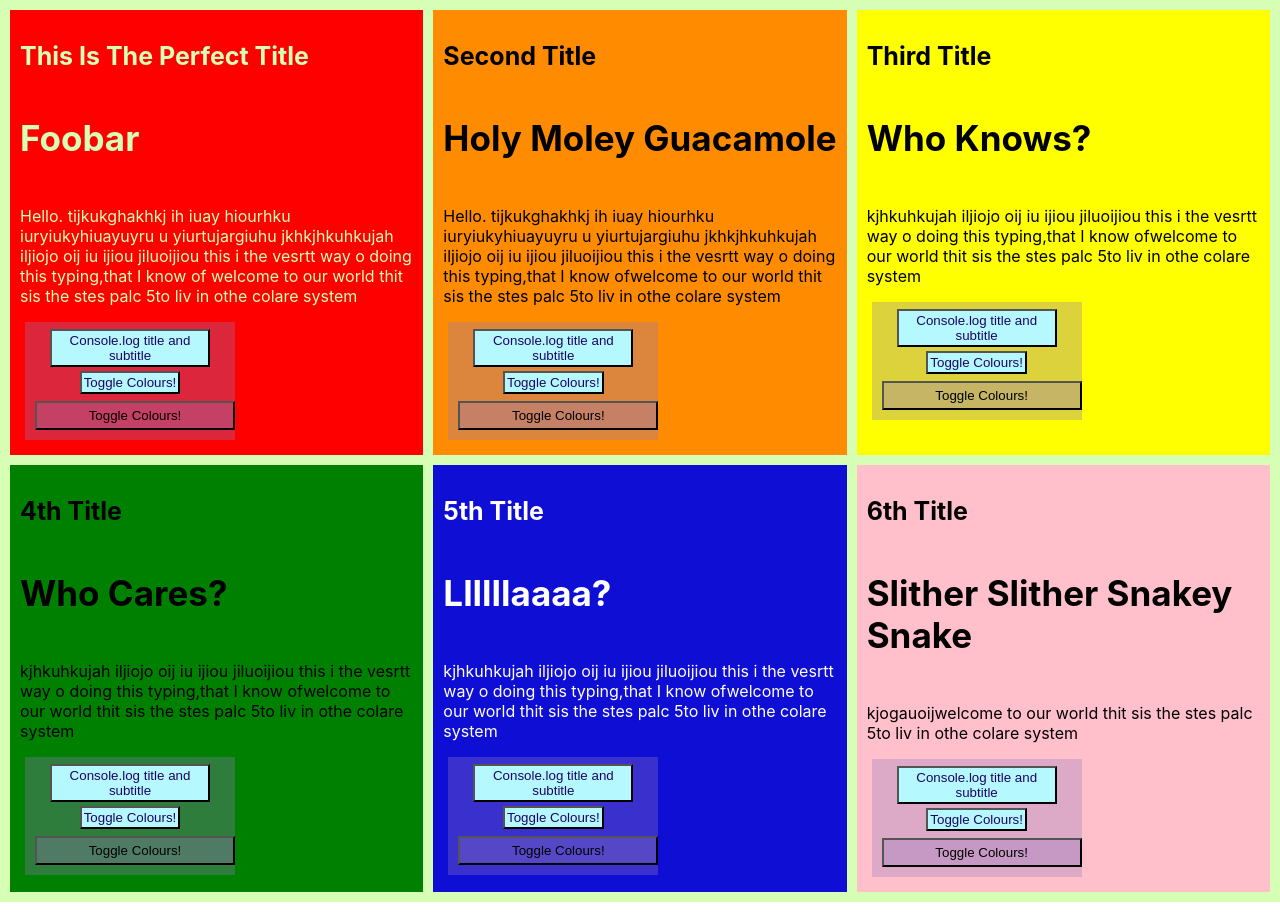
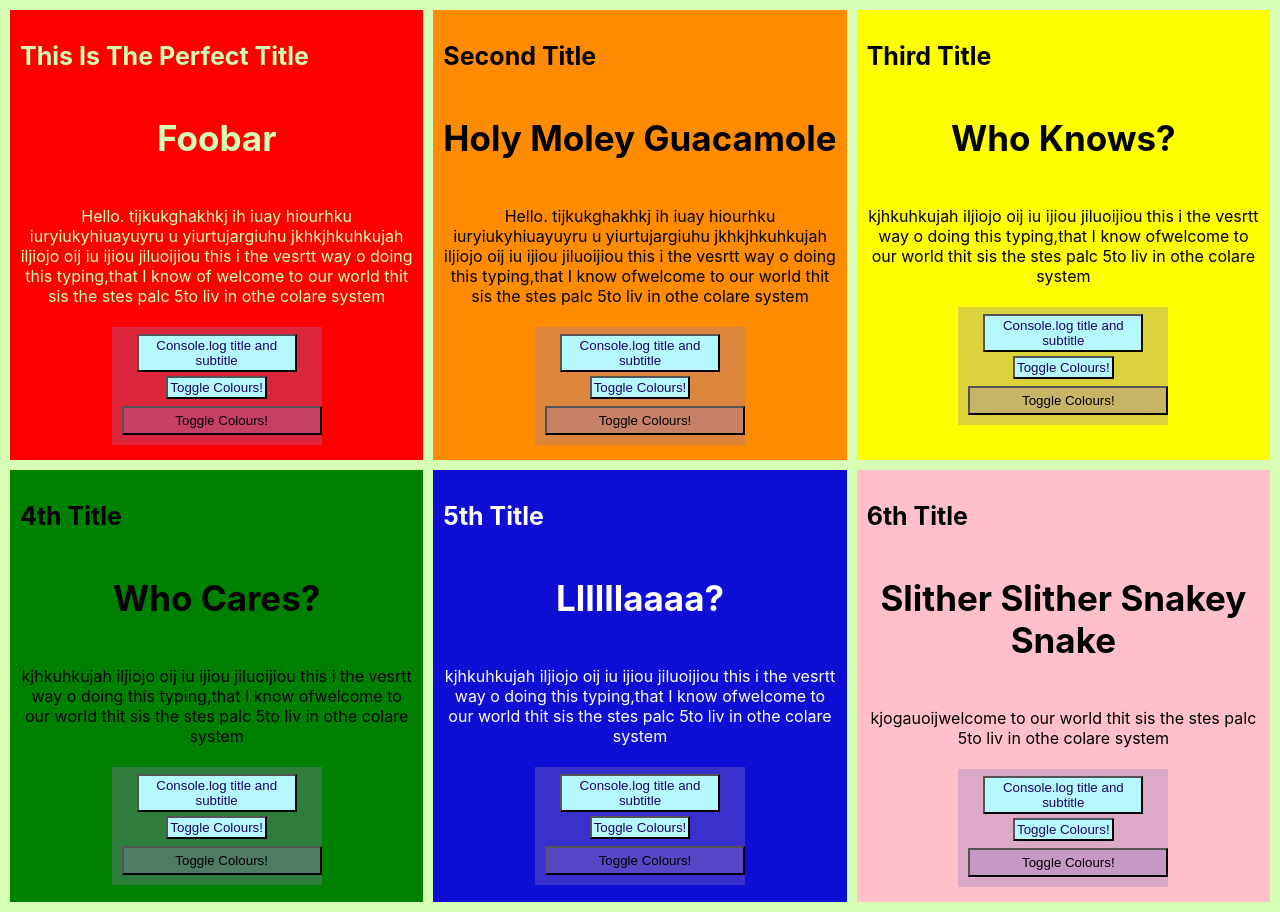
Before and after one commit to KerryCX/articles, a React (Create React App) app in the folder articles-app/: page / in a window 1280 px wide. Built offline with nearby package versions, Linux system fonts and the light colour scheme.

Commit message:
positioning of items in the grid

```diff
--- a/articles-app/src/components/Article.css
+++ b/articles-app/src/components/Article.css
@@ -7,7 +7,7 @@
     text-align: center;
     width: 200px;
 }
-.big{
+.large-heading{
     font-size: 35px;
     text-transform: capitalize;
 }
@@ -22,9 +22,10 @@
     margin:2px 20px 2px 20px;
 }
 
-.small{
+.small-heading{
     font-size: 25px;
     text-transform: capitalize;
+    text-align: left;
 }
 
 
--- a/articles-app/src/components/Articles.jsx
+++ b/articles-app/src/components/Articles.jsx
@@ -10,9 +10,10 @@ export const Article = (props) => {
     // eslint-disable-next-line
         <article className={"article" + " " + ((props.color || "blue") + articleStyle)}>
 
-                    <h2 className={"small"}>{props.title}</h2>
-                    <h4 className={"big"}>{props.subtitle}</h4>
+                    <h2 className={"small-heading"}>{props.title}</h2>
+                    <h4 className={"large-heading"}>{props.subtitle}</h4>
                     <p>{props.content}</p>
+                    <section className="buttons-box">
                         <div className={"button-container"}>
                             <button className={"button-color"} onClick={() => {
                                 console.log(props.title + " " + props.subtitle)
@@ -30,6 +31,7 @@ export const Article = (props) => {
                                 text={"Toggle Colours!"}
                             />
                         </div>
+                    </section>
                 </article>
     );
 }
--- a/articles-app/src/components/ArticlesContainer.css
+++ b/articles-app/src/components/ArticlesContainer.css
@@ -3,7 +3,7 @@
     grid:
     '. . . '
     '. . . ';
-    text-align: left;
+    text-align: center;
     padding: 10px;
     column-gap: 10px;
     row-gap: 10px;
--- a/articles-app/src/components/Button.css
+++ b/articles-app/src/components/Button.css
@@ -5,3 +5,9 @@
     margin: 5px;
     background-color: rgba(148, 120, 186, 0.32);
 }
+
+.buttons-box{
+    position: relative;
+    justify-content: center;
+    display: flex;
+}
```
Lines whose indentation alone changed are shown as unchanged.
